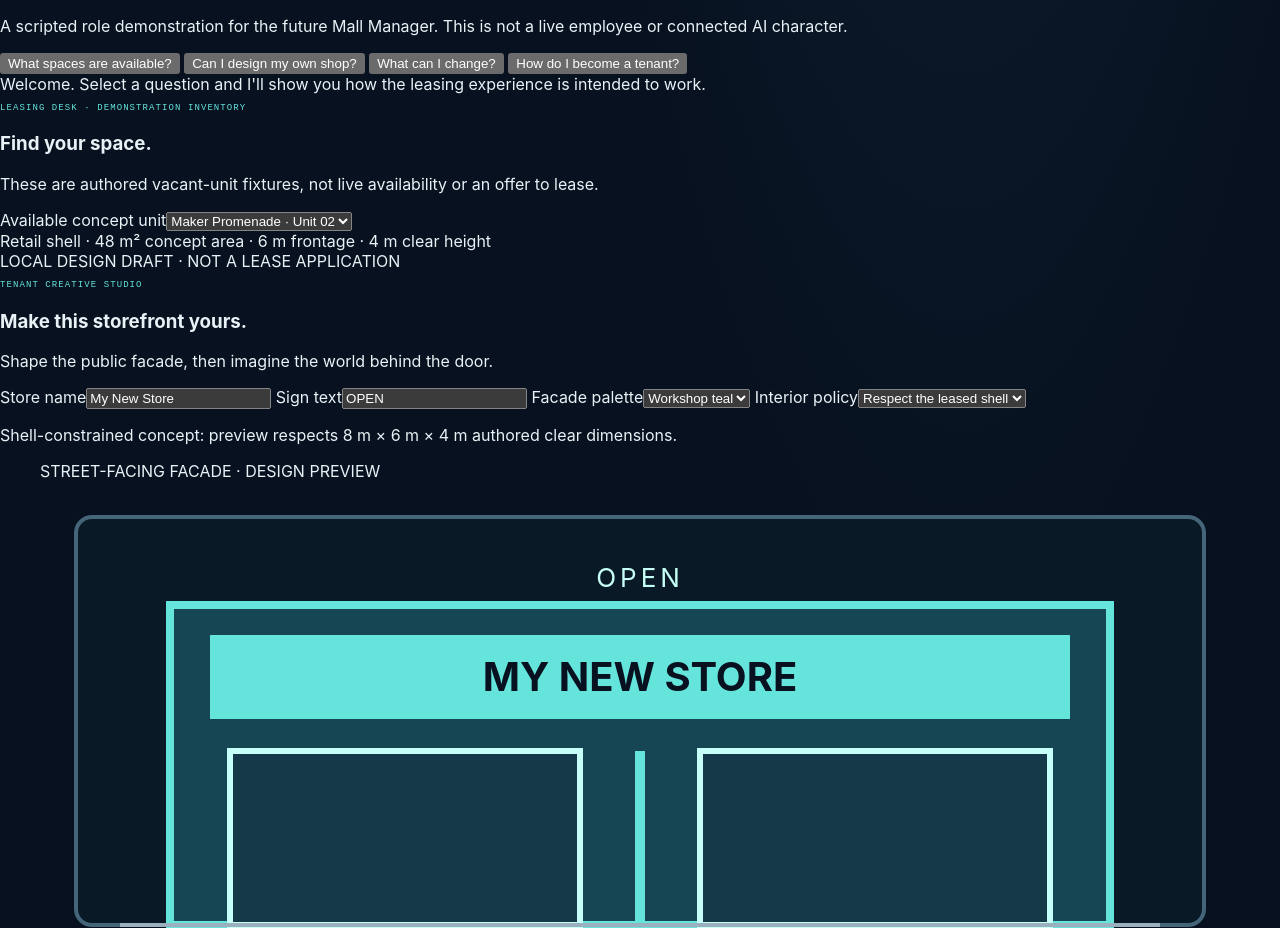
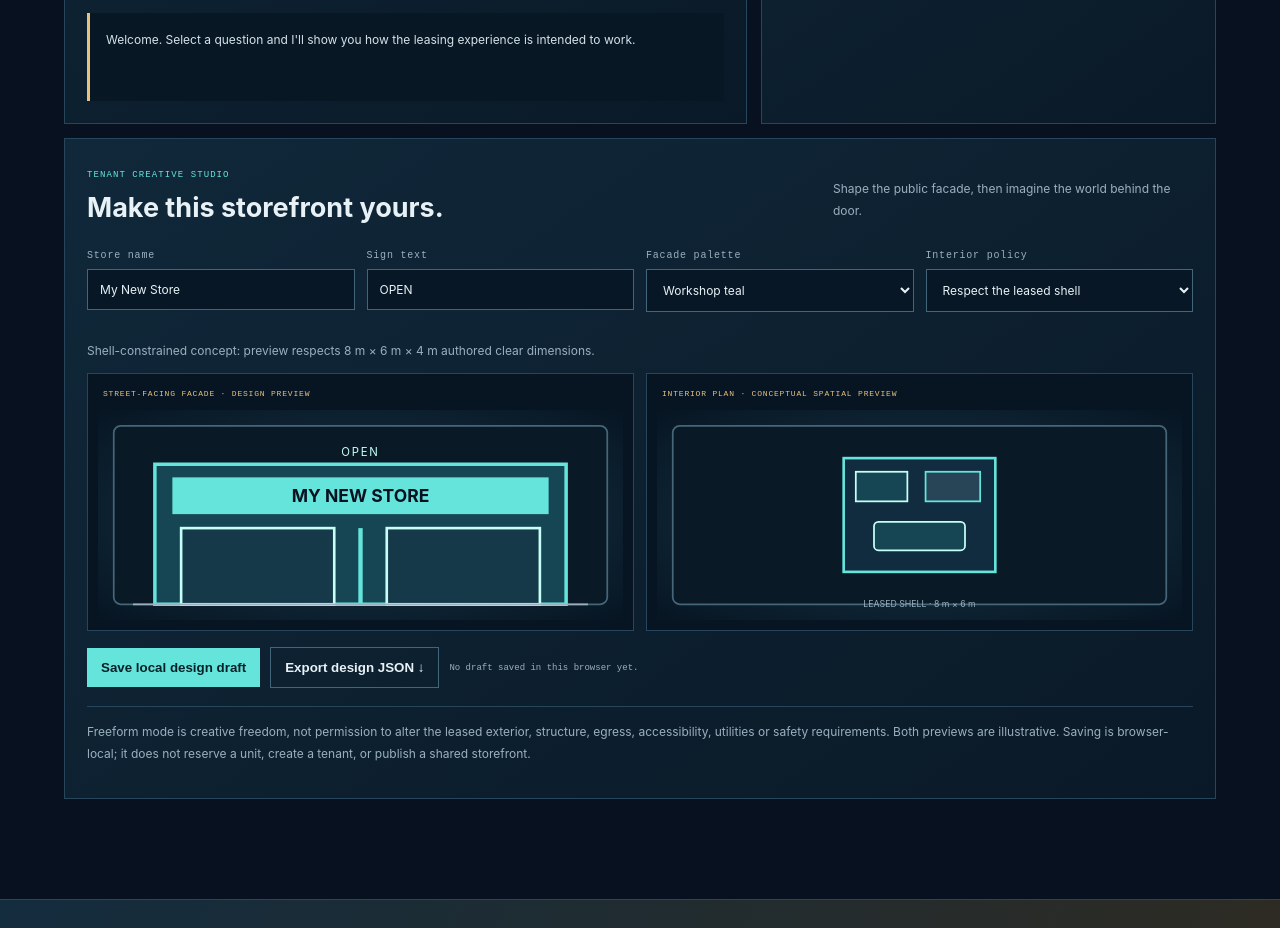
Before and after one commit to TrentBest/TheSingularityWorkshop.SingularityCity, a plain HTML site: page mall.html in a window 1280 px wide. Shown: the part 3721-4649 px from the top of the page. Drawn offline with Linux system fonts and the light colour scheme.

Commit message:
Build mall management and tenant design experience

```diff
--- a/assets/css/mall.css
+++ b/assets/css/mall.css
@@ -20,3 +20,33 @@
 .mall-core-label{fill:#e7c27c;font:8px 'DM Mono',monospace;letter-spacing:1px}
 .floor-plan-legend{display:flex;gap:18px;flex-wrap:wrap;padding:8px 6px;color:#9bb0bf;font:8px 'DM Mono',monospace;letter-spacing:1px}
 @media(max-width:600px){.floor-plan-wrap{padding:4px}.mall-room-label{font-size:10px}.mall-room-kind{font-size:6px}.floor-plan-legend{gap:8px;font-size:7px}}
+
+.management-section{max-width:1400px;margin:85px auto;padding:0 clamp(20px,5vw,72px)}
+.management-layout{display:grid;grid-template-columns:1.2fr .8fr;gap:14px}
+.management-office,.leasing-desk,.tenant-studio{border:1px solid var(--line);background:linear-gradient(145deg,#10283a,#0a1927);padding:22px;min-width:0}
+.management-art{display:block;width:100%;height:auto;margin-bottom:22px;border-radius:10px}
+.management-office h3,.leasing-desk h3,.studio-heading h3{font-size:27px;margin:10px 0}
+.manager-disclosure,.leasing-desk>p,.studio-heading>p,.fitout-note,.studio-boundary{font-size:12px;line-height:1.8;color:var(--muted)}
+.manager-prompts{display:grid;grid-template-columns:repeat(2,minmax(0,1fr));gap:9px;margin:20px 0}
+.manager-prompts button,.studio-actions button{padding:12px 14px;border:1px solid #426579;background:#122f42;color:var(--text);text-align:left;cursor:pointer}
+.manager-prompts button:hover,.studio-actions button:hover{border-color:var(--cyan);color:var(--cyan)}
+.manager-response{min-height:88px;padding:16px;border-left:3px solid var(--gold);background:#081724;color:#d5e2e9;font-size:12px;line-height:1.8}
+.leasing-desk label,.studio-controls label{display:flex;flex-direction:column;gap:8px;margin:16px 0;color:var(--muted);font:10px 'DM Mono',monospace;letter-spacing:.08em}
+.leasing-desk select,.studio-controls input,.studio-controls select{width:100%;padding:12px;background:#071725;color:var(--text);border:1px solid #426579;font:12px Inter,Segoe UI,sans-serif}
+.unit-facts{padding:14px 0;color:var(--gold);font:10px 'DM Mono',monospace;line-height:1.8}
+.local-only-label{display:inline-block;padding:8px 10px;border:1px dashed #b89a5c;color:#e7c27c;font:8px 'DM Mono',monospace;letter-spacing:.1em}
+.tenant-studio{margin-top:14px}
+.studio-heading{display:flex;justify-content:space-between;gap:25px;align-items:end}
+.studio-heading>p{max-width:360px}
+.studio-controls{display:grid;grid-template-columns:repeat(4,minmax(0,1fr));gap:12px}
+.tenant-previews{display:grid;grid-template-columns:1fr 1fr;gap:12px;margin-top:12px}
+.tenant-previews figure{margin:0;padding:10px;background:#071522;border:1px solid var(--line);min-width:0}
+.tenant-previews figcaption{padding:5px 5px 12px;color:var(--gold);font:8px 'DM Mono',monospace;letter-spacing:.1em}
+.tenant-previews svg{display:block;width:100%;height:auto;background:radial-gradient(ellipse at center,#18384b,#071522)}
+.studio-actions{display:flex;align-items:center;gap:10px;flex-wrap:wrap;margin-top:16px}
+.studio-actions button{background:var(--cyan);color:#062027;border:0;font-weight:700;text-align:center}
+.studio-actions button.secondary{background:transparent;color:var(--text);border:1px solid #426579}
+.studio-actions span{font:9px 'DM Mono',monospace;color:var(--muted)}
+.studio-boundary{border-top:1px solid var(--line);padding-top:14px;margin-top:18px}
+@media(max-width:900px){.management-layout{grid-template-columns:1fr}.studio-controls{grid-template-columns:repeat(2,minmax(0,1fr))}.studio-heading{display:block}}
+@media(max-width:600px){.manager-prompts,.tenant-previews,.studio-controls{grid-template-columns:1fr}.studio-actions{align-items:stretch;flex-direction:column}.studio-actions button{text-align:center}}
```
